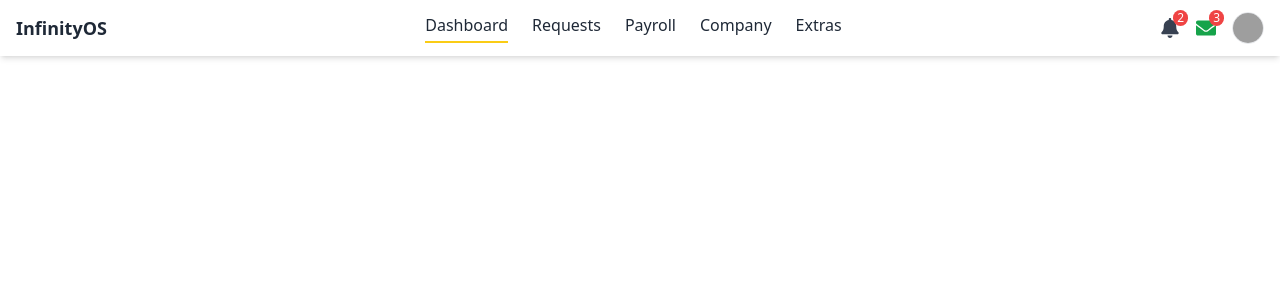
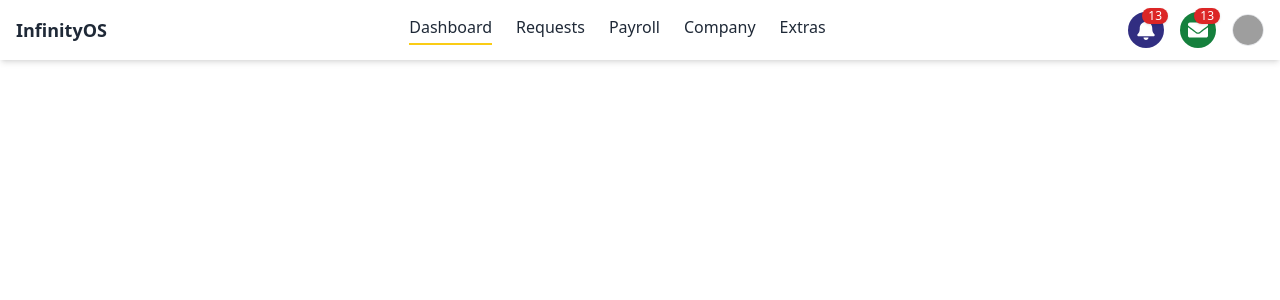
Before and after one commit to iinfinity-AI/InfinityOS, a React (Vite) app in the folder employeemgtsystem/: page / in a window 1280 px wide. Shown: the top 300 px of the page. Built offline with nearby package versions, Linux system fonts and the light colour scheme; grey boxes are pictures that could not be loaded.

Commit message:
Enhanced notification icons with circular background and badge styling

```diff
--- a/employeemgtsystem/src/components/navbar/TopNav.jsx
+++ b/employeemgtsystem/src/components/navbar/TopNav.jsx
@@ -26,15 +26,23 @@ export default function TopNav() {
         <a href="#">Extras</a>
       </div>
 
-      {/* Right - Icons + Avatar */}
+      {/* Right - Notification Icons + Avatar */}
       <div className="flex items-center gap-4">
         <div className="relative">
-          <FaBell className="text-gray-700 text-xl" />
-          <span className="absolute -top-2 -right-2 bg-red-500 text-white text-xs px-1 rounded-full">2</span>
+          <div className="bg-indigo-900 text-white p-2 rounded-full">
+            <FaBell className="text-xl" />
+          </div>
+          <span className="absolute -top-1 -right-1 bg-red-600 text-white text-xs px-1.5 rounded-full shadow">
+            13
+          </span>
         </div>
         <div className="relative">
-          <FaEnvelope className="text-green-600 text-xl" />
-          <span className="absolute -top-2 -right-2 bg-red-500 text-white text-xs px-1 rounded-full">3</span>
+          <div className="bg-green-700 text-white p-2 rounded-full">
+            <FaEnvelope className="text-xl" />
+          </div>
+          <span className="absolute -top-1 -right-1 bg-red-600 text-white text-xs px-1.5 rounded-full shadow">
+            13
+          </span>
         </div>
         <img
           src="https://cdn-icons-png.flaticon.com/512/4333/4333609.png"
```
